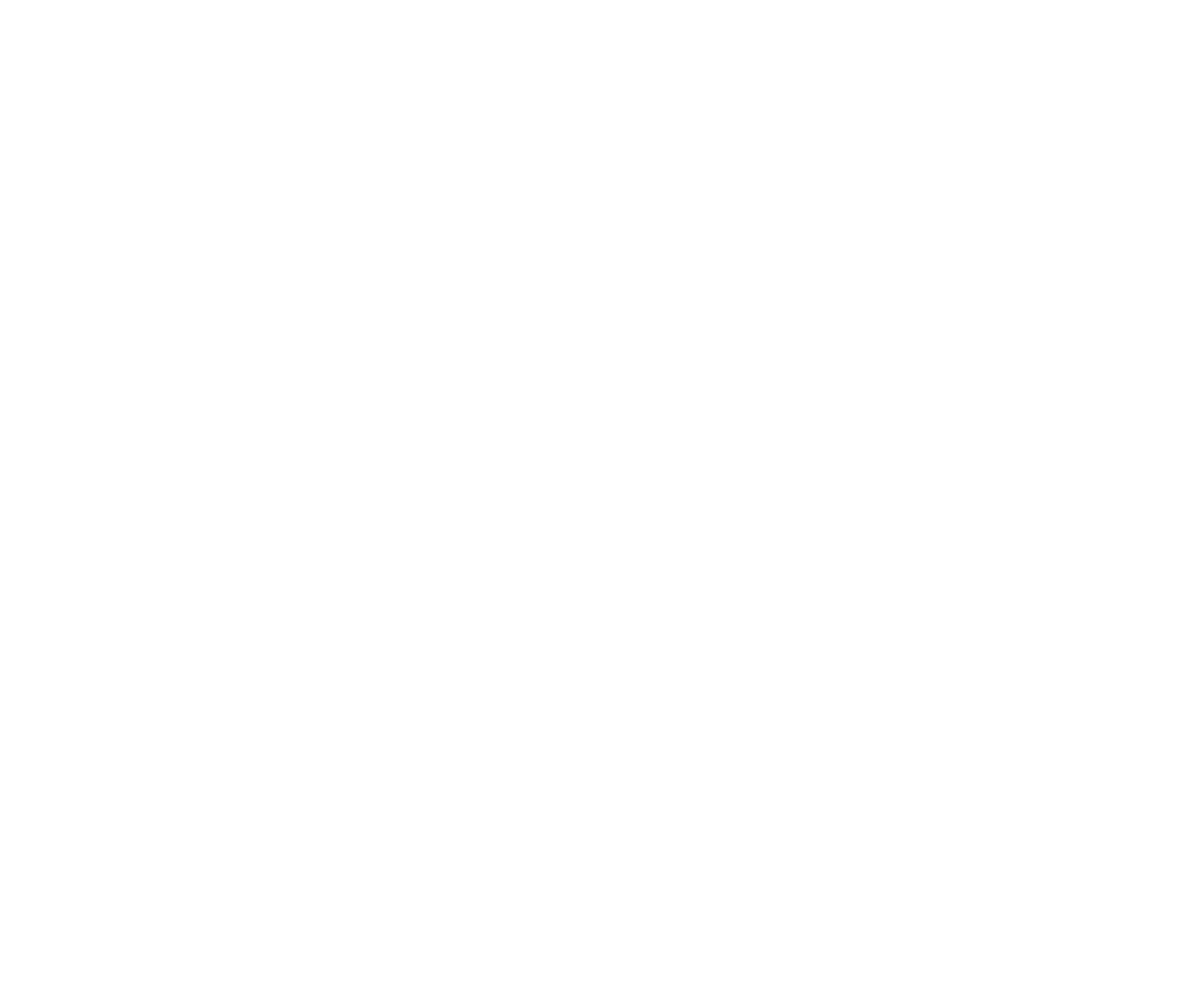
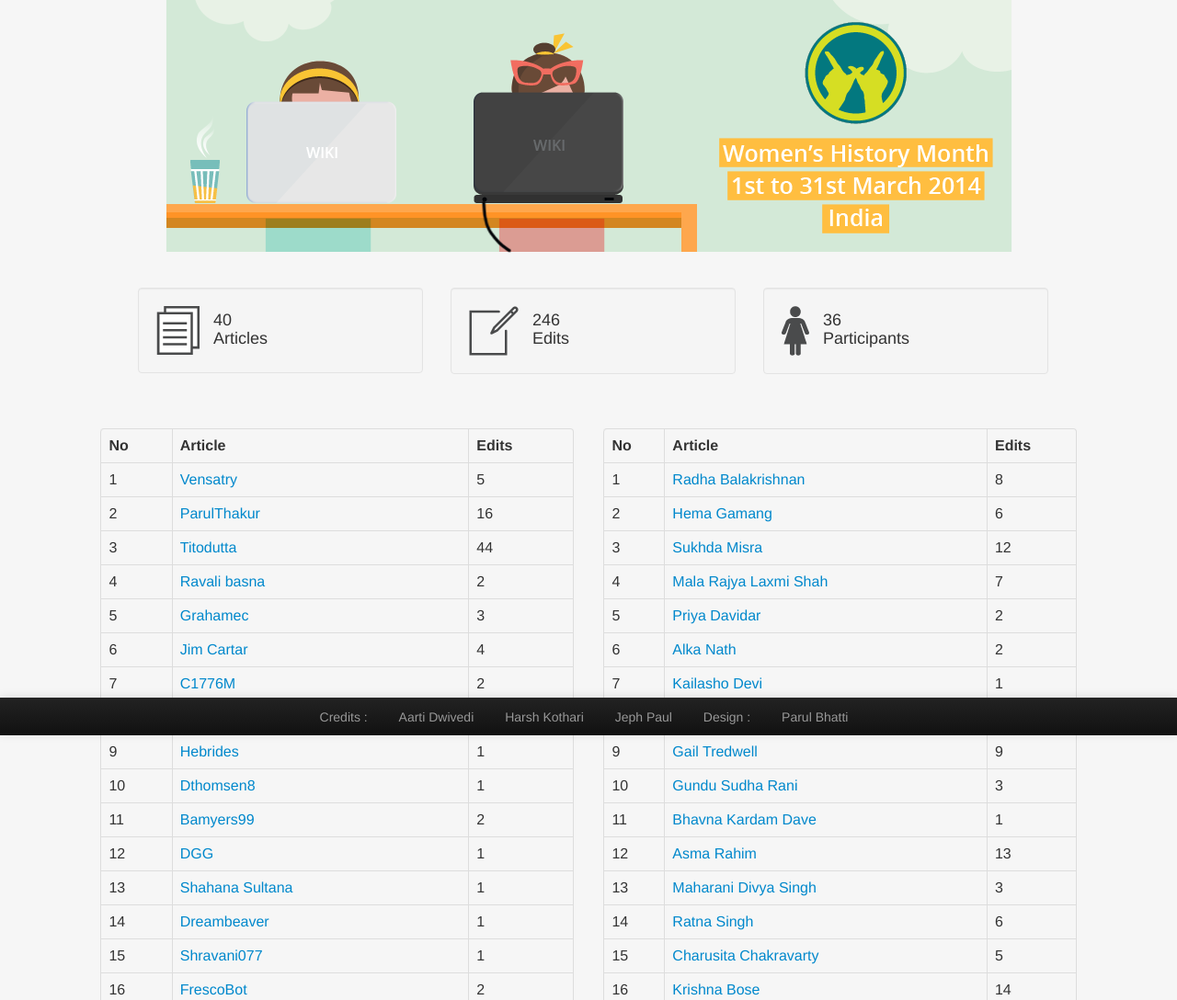
Before and after one commit to harshkothari410/argetlam_wiki, a plain HTML site: page index.html in a window 1280 px wide. Shown: the top 1088 px of the page at 92% size. Before the commit the page ends 800 px from the top, so only its background shows below. Drawn offline with Linux system fonts and the light colour scheme.

Commit message:
complete new UI and facelity

```diff
--- a/css/style.css
+++ b/css/style.css
@@ -1,6 +1,64 @@
 #imagebar{
-	background: url('../img/TopBanner.png') no-repeat;;
+	background: url('../img/TopBanner.png') no-repeat center center;
 	height: 275px;
 	/*width:100%;*/
-	margin-left: 13%;
+	/*min-height:100%;*/
+	/*margin-left: 13%;*/
 }
+
+.summary{
+	/*padding-left: 20%;*/
+	padding-top: 3%;
+	padding-bottom: 3%;
+}
+
+/*tr.rowEntry :hover{
+	text-decoration: none;
+	color: #9B59B6;
+}*/
+
+.rowEntry td :hover{
+    color: #9B59B6;
+}
+
+.credits{
+	margin-left: 20%;
+	height: 40px;
+    position: fixed;
+    bottom:0%;
+}
+
+.hide{
+	display: none;
+}
+
+.left{
+	float:left;
+}
+
+.well{
+
+}
+
+.right{
+	float:right;
+}
+
+.count{
+	padding-left: 10px;
+	margin:5px;
+	font-size: 18px;
+	font-weight:500;
+}
+
+.navbar .nav,
+.navbar .nav > li {
+  float:none;
+  display:inline-block;
+  *display:inline; /* ie7 fix */
+  *zoom:1; /* hasLayout ie7 trigger */
+  vertical-align: top;
+}
+.navbar-inner {
+  text-align:center;
+}
--- a/index.html
+++ b/index.html
@@ -1,33 +1,136 @@
 <html>
 <head>
+	<meta http-equiv="content-type" content="text-html; charset=utf-8">
+	<meta charset="utf-8">
+	<meta name="author" content="Harsh Kothari, Jeph Paul, Aarti Dwivedi, Parul Bhatti">
+	<meta name="description" content="Edit counter for tracking the number of edits happening during Edit-o-Thon">
+	<meta name="viewport" content="width=device-width, initial-scale=1.0">
+	<!-- <meta http-equiv="refresh" content="300; URL=http://localhost/argetlam_wiki"> -->
+
+	<link rel="stylesheet" type="text/css" href="css/bootstrap.css" media="screen">
+	<link rel="stylesheet" type="text/css" href="css/bootstrap-responsive.css">
+	<link rel="stylesheet" href="css/style.css">
+
+
 	<script type="text/javascript" src="js/jquery.js"></script>
+	<script type="text/javascript" src="js/bootstrap.js"></script>
+	<script type="text/javascript" src="js/show_detail.js"></script>
+
+	<title>WikiWomanStats</title>
 </head>
 
-<body>
-	<div id="show_result"></div>
+<body style="background : #f6f6f6">
+	<a href="https://meta.wikimedia.org/wiki/Women%27s_History_Month,_India-2014/Events" target="_blank">
+		<div id="imagebar">
+		</div>
+	</a>
 
-	<script type="text/javascript">
 
-		$(function(){
-			var page = 206337;
-			$.ajax({
-				url: 'http://en.wikipedia.org/w/api.php?action=query&prop=revisions&format=json&rvprop=timestamp%7Cuser%7Ccomment&rvlimit=20&rvstart=20140301000000&rvdir=newer&titles=Ahmedabad',
-				type: 'GET',
-				dataType: 'jsonp',
-			})
-			.done(function( data ) {
-				console.log( data.query.pages['206337'].revisions.length );
-				var len = data.query.pages['206337'].revisions.length ;
-				$('#show_result').text('Ahmedabad Article Edit Count : ' + len );
-			})
-			.fail(function() {
-				console.log("error");
-			})
-			.always(function() {
-				console.log("complete");
-			});
+	<div class="container-fluid summary ">
+		<div class="span1"></div>
+		<div class="span3 container-fluid well">
+			<div class="left">
+				<img src="img/articles.png">
+			</div>
+			<div class="left count">
+				<div id='totalArticleCount'></div>
+				<div>Articles</div>
+				</div>
+		</div>
 
-		})
-	</script>
+		<div class="span3 well" id="totalEdit" >
+			<div class="left">
+				<img src="img/edit.png">
+			</div>
+			<div class="left count">
+				<div id='totalEditCount'></div>
+				<div>Edits</div>
+			</div>
+		</div>
+
+		<div class="span3 well">
+			<div class="left">
+				<img src="img/women.png">
+			</div>
+			<div class="left count">
+				<div id='totalUserCount'></div>
+				<div>Participants</div>
+			</div>
+		</div>
+
+	</div>
+
+
+
+	<div class="row-fluid">
+		<div class="span1"></div>
+		<div class="span5">
+		<table class="table table-bordered">
+			<thead>
+				<tr>
+					<th>No</th>
+					<th>Article</th>
+					<th>Edits</th>
+				</tr>
+				<tr class="rowEntry">
+				</tr>
+			</thead>
+			<tbody id="userData">
+
+			</tbody>
+		</table>
+		</div>
+
+		<div class="span5">
+		<table class="table table-bordered">
+			<thead>
+				<tr>
+					<th>No</th>
+					<th>Article</th>
+					<th>Edits</th>
+				</tr>
+				<tr class="rowEntry">
+				</tr>
+			</thead>
+			<tbody id="articleData">
+
+			</tbody>
+		</table>
+		</div>
+	</div>
+
+	</br></br></br>
+	<div class="navbar navbar-fixed-bottom navbar-inverse">
+		<div class="navbar-inner">
+
+			<div class="container">
+            	<ul class="nav">
+            		<li><a href="#">Credits  :</a></li>
+            		<li><a href="http://www.mediawiki.org/wiki/User:Rtdwivedi/2" target="_blank">Aarti Dwivedi</a></li>
+            		<li><a href="http://www.mediawiki.org/wiki/User:Harsh4101991" target="_blank">Harsh Kothari</a></li>
+            		<li><a href="http://en.wikipedia.org/wiki/User:Jeph_paul" target="_blank">Jeph Paul</a></li>
+            		<li><a href="#">Design  :</a></li>
+            		<li><a href="http://in.linkedin.com/pub/parul-bhatti/16/a7/725" target="_blank">Parul Bhatti</a></li>
+            	</ul>
+            </div>
+			<!-- <div class="span1"></div>
+			<div class="span2 text-center">
+				<a href="http://www.mediawiki.org/wiki/User:Rtdwivedi/2">Aarti Dwivedi</a>
+			</div>
+			<div class="span2 text-center">
+				<a href="http://www.mediawiki.org/wiki/User:Harsh4101991">Harsh Kothari</a>
+			</div>
+			<div class="span2 text-center">
+				<a href="http://en.wikipedia.org/wiki/User:Jeph_paul">Jeph Paul</a>
+			</div>
+			<div class="span2 text-center">
+				<a href="http://en.wikipedia.org/wiki/User:Netha_Hussain">Netha Hussain</a>
+			</div>
+			<div class="span2 text-center">
+				<a href="http://in.linkedin.com/pub/parul-bhatti/16/a7/725">Parul Bhatti</a>
+			</div> -->
+		</div>
+	</div>
+
 </body>
 </html>
--- a/js/show_detail.js
+++ b/js/show_detail.js
@@ -1,54 +1,42 @@
 $(function(){
-	var page = 206337;
-
 
 	var ajax_call = function(){
-		console.log("Hello");
-		$.ajax({
-			url: 'http://127.0.0.1:5000/editCount/api/v1.0/article/',
-			type: 'GET',
-			dataType: 'json',
-		})
-		.done(function( data ) {
-		//console.log( data["Usha_Meena"] );
-		//console.log(data.object);
-			var values;
-			$.each( data, function( key, val ) {
-				values = val;
-			});
-			var count = 1, articleData, totalEdit = 0;
-  			// $.each(values, function(key, val) {
-  			// 	 /* iterate through array or object */
-  			// 	 console.log(key + val);
-  			// 	 if (key === 'timestamp')
-  			// 	 	continue;
-  			// 	 key = key.replace('_', ' ')
-  			// 	 articleData = "<tr><td> " + count + " </td> <td>" + key+ "</td> <td>" + val+ "</td> </tr>";
-  			// 	 $('#articleData').append(articleData);
-  			// 	 count = count + 1;
-  				// });
+		var countTotal = 1;
+		console.log(1);
+		$('#articleData').find('tr').remove();
+		$('#userData').find('tr').remove();
 
-			for ( var key in values){
-				if (key === 'timestamp')
-					continue;
-				val = values[key];
-				totalEdit = totalEdit + val;
-				key = key.replace(/\_/g,' ');
-				articleData = "<tr><td> " + count + " </td> <td>" + key+ "</td> <td>" + val + "</td> </tr>";
-				$('#articleData').append(articleData);
+		$.getJSON('wikiwomanstats/useredit.json', function(json, textStatus) {
+			var count = 1;
+			for (key in json.user){
+				val = json.user[key];
+				name = key.replace(/\ /g,'_');
+				var href = "https://en.wikipedia.org/wiki/User:" + name;
+				userData = "<tr><td> " + count + " </td> <td><a target = '_blank' href="+ href +">" + key+ "</a></td> <td>" + val + "</td> </tr>";
+				$('#userData').append(userData);
 				count = count + 1;
 			}
+		});
 
-			$('#totalEdit').text('Total Edit : ' + totalEdit);
+		$.getJSON('wikiwomanstats/articleedit.json', function(json, textStatus) {
+			for (key in json){
+				val = json[key];
+				name = key.replace(/\ /g,'_');
+				var href = "https://en.wikipedia.org/wiki/" + name;
+				articleData = "<tr><td> " + countTotal + " </td> <td><a target = '_blank' href="+ href +">" + key+ "</a></td> <td>" + val + "</td> </tr>";
+				$('#articleData').append(articleData);
+				countTotal = countTotal + 1;
+			}
+		});
 
-		})
-		.fail(function() {
-			console.log("error");
-		})
-		.always(function() {
-			console.log("complete");
+		$.getJSON('wikiwomanstats/generalstats.json', function(json, textStatus) {
+			$('#totalArticleCount').text(countTotal-1);
+			$('#totalEditCount').text(json.totalEdit);
+			$('#totalUserCount').text(json.userCount);
 		});
 	}
 
-	setInterval(ajax_call, 1000*60*1);
+	ajax_call();
+	setInterval(ajax_call, 1000*60*3);
+
 })
```
Also changed, not shown: wikiwomanstats/articleedit.json (renamed from wikiwomanstats/articledit.json), 1 other file.
